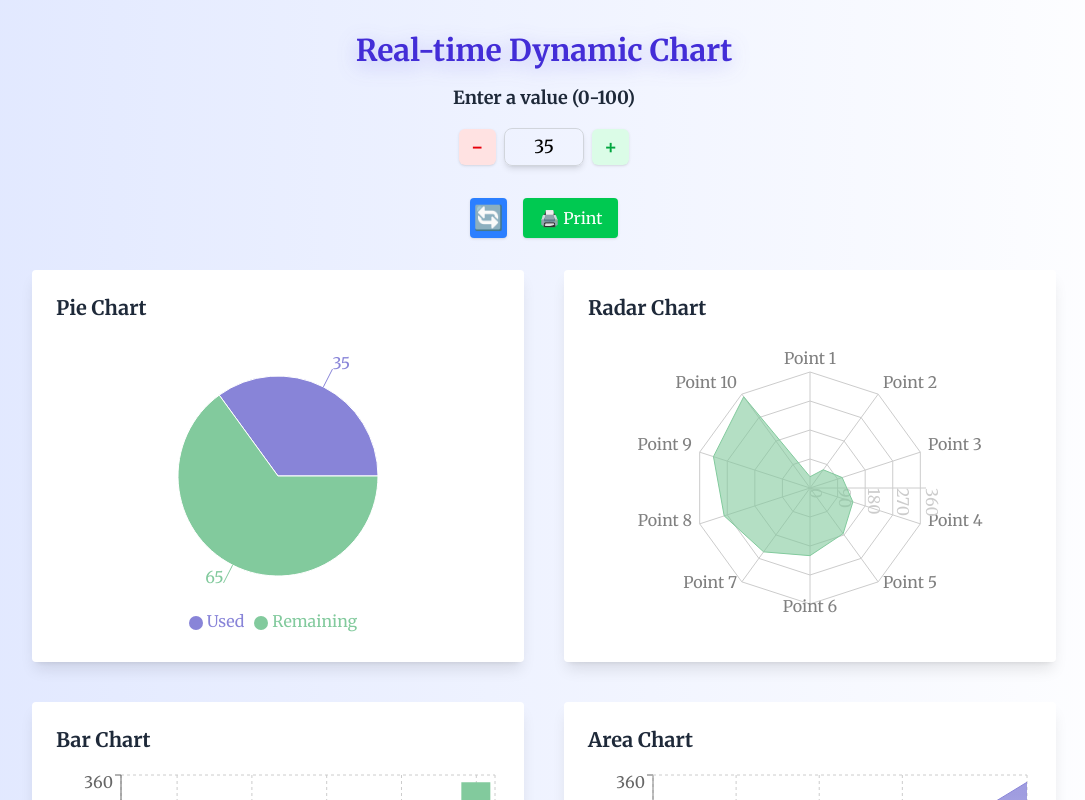
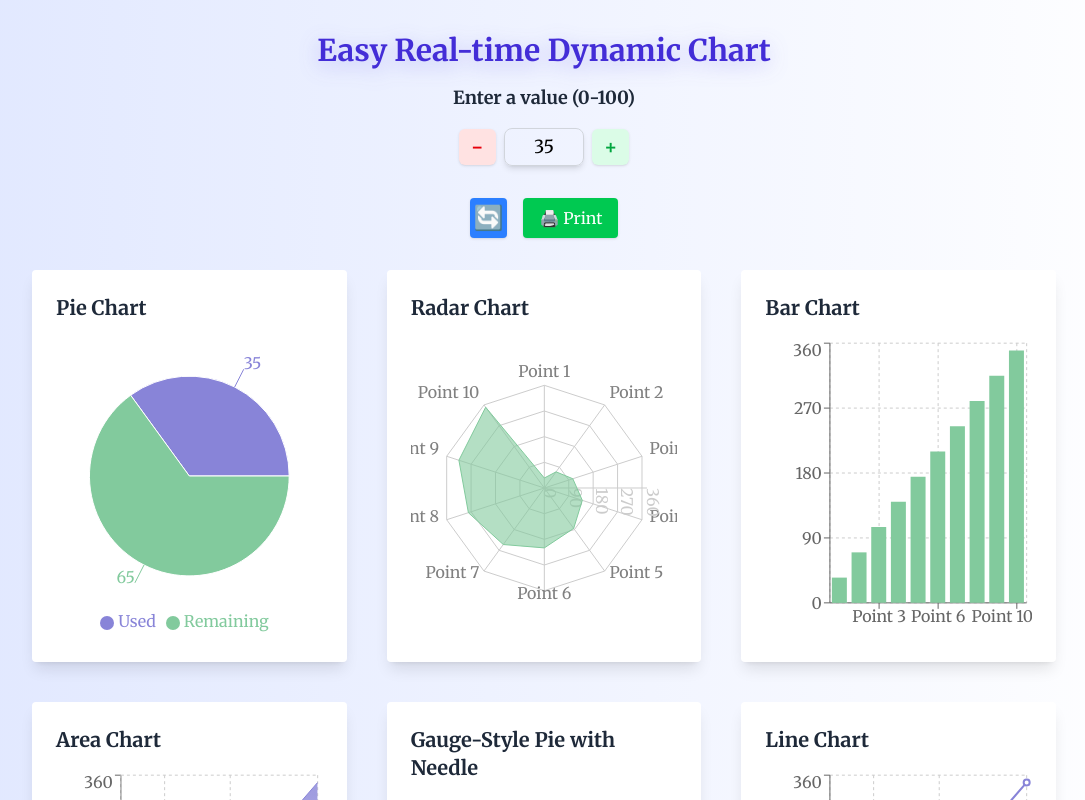
Before and after one commit to Sahasawat-Boss/Easy-Dynamic-Chart, a Next.js app: page / in a window 1280 px wide. Shown: the top 800 px of the page, without its empty margins (96-1181 px from the left). Built offline with nearby package versions, Linux system fonts and the light colour scheme.

Commit message:
Update Title

```diff
--- a/src/app/page.jsx
+++ b/src/app/page.jsx
@@ -30,14 +30,14 @@ export default function Home() {
     <main className="min-h-screen bg-gradient-to-r from-indigo-100 to-white p-8">
       <div className="max-w-5xl mx-auto">
         <h1 className="text-2xl md:text-3xl font-bold text-center mb-4 text-indigo-700 animate-fade-in-down drop-shadow-[0_5px_10px_rgba(79,70,229,0.3)]">
-          Real-time Dynamic Chart
+          Easy Real-time Dynamic Chart
         </h1>
 
 
         <InputControl value={value} setValue={setValue} />
         <ReloadExport />
 
-        <div className="grid grid-cols-1 md:grid-cols-2 gap-10 animate-fade-in-up">
+        <div className="grid grid-cols-1 md:grid-cols-2 xl:grid-cols-3 gap-10 animate-fade-in-up">
           <PieChartBox data={pieData} />
           <RadarChartBox data={lineData} />
           <BarChartBox data={lineData} />
```
